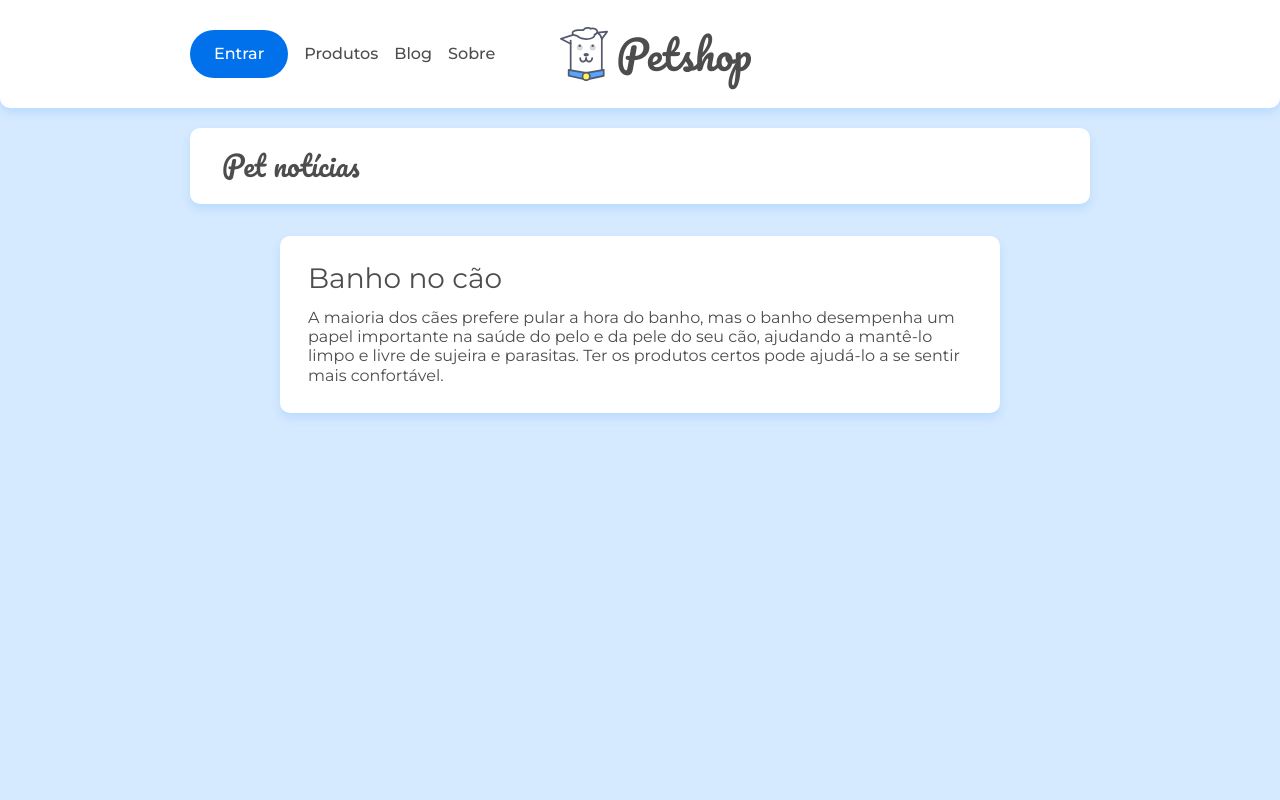
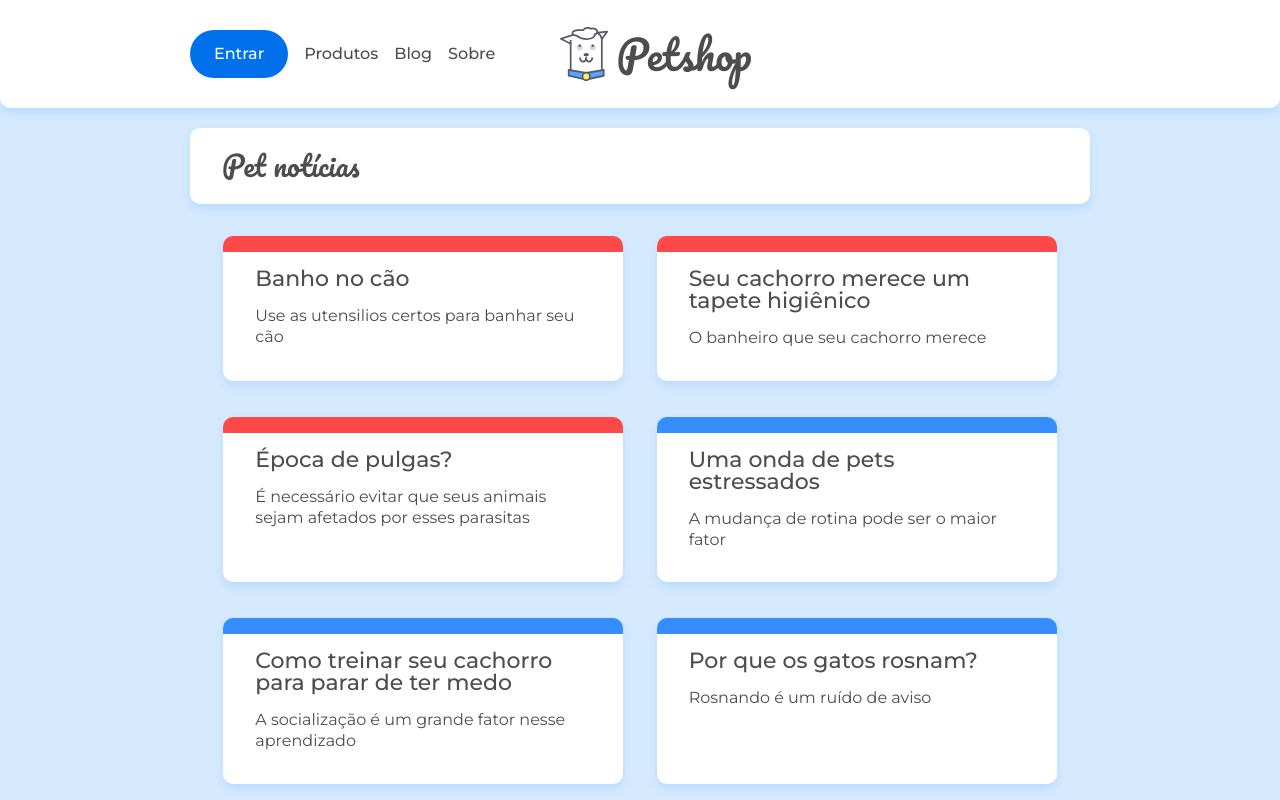
Before and after one commit to martinso-alex/react-router, a React (Create React App) app: page / in a window 1280 px wide. Shown: the top 800 px of the page. Built offline with nearby package versions, Linux system fonts and the light colour scheme; data requests are answered from the project's data file.

Commit message:
consumindo fake apir de posts

```diff
--- a/package.json
+++ b/package.json
@@ -18,7 +18,8 @@
 		"start": "react-scripts start",
 		"build": "react-scripts build",
 		"test": "react-scripts test",
-    "eject": "react-scripts eject"
+		"eject": "react-scripts eject",
+		"server": "json-server --watch db.json --port 5000"
 	},
 	"eslintConfig": {
 		"extends": [
--- /dev/null
+++ b/src/api/api.js
@@ -0,0 +1,10 @@
+import axios from "axios";
+
+export const api = axios.create({
+	baseURL: "http://localhost:5000",
+});
+
+export const busca = async (url, setDado) => {
+	const resposta = await api.get(url);
+	setDado(resposta.data);
+};
--- /dev/null
+++ b/src/components/lista-post.jsx
@@ -0,0 +1,31 @@
+import React, { useEffect, useState } from "react";
+import { Link } from "react-router-dom";
+
+import { busca } from "../api/api";
+
+export const ListaPost = (props) => {
+	const [posts, setPosts] = useState([]);
+
+	const { url } = props;
+
+	useEffect(() => {
+		async function buscaPosts() {
+			return await busca(url, setPosts);
+		}
+
+		buscaPosts();
+	});
+
+	return (
+		<section className='posts container'>
+			{posts.map((post) => (
+				<Link className={`cartao-post cartao-post--${post.categoria}`}>
+					<article key={post.id}>
+						<h3 className='cartao-post__titulo'>{post.title}</h3>
+						<p className='cartao-post__meta'>{post.metadescription}</p>
+					</article>
+				</Link>
+			))}
+		</section>
+	);
+};
--- a/src/paginas/Home.jsx
+++ b/src/paginas/Home.jsx
@@ -1,21 +1,27 @@
-import React from 'react'
+import React from "react";
+import { ListaPost } from "../components/lista-post";
 
 const Home = () => {
+	return (
+		<main>
+			<div className='container'>
+				<h2 className='titulo-pagina'>Pet notícias</h2>
+			</div>
 
-  return (
-    <main>
-      <div className="container">
-        <h2 className="titulo-pagina">Pet notícias</h2>
-      </div>
-      <section className="container flex flex--centro">
-      <article className="cartao post">
-        <h2 className="cartao__titulo">Banho no cão</h2>
-        <p className="cartao__texto">A maioria dos cães prefere pular a hora do banho, mas o banho desempenha um papel importante na saúde do pelo e da pele do seu cão, ajudando a mantê-lo limpo e livre de sujeira e parasitas. Ter os produtos certos pode ajudá-lo a se sentir mais confortável.</p>
-      </article>
-    </section>
+			<ListaPost url={"/posts"} />
+			{/* <section className='container flex flex--centro'>
+				<article className='cartao post'>
+					<h2 className='cartao__titulo'>Banho no cão</h2>
+					<p className='cartao__texto'>
+						A maioria dos cães prefere pular a hora do banho, mas o banho
+						desempenha um papel importante na saúde do pelo e da pele do seu
+						cão, ajudando a mantê-lo limpo e livre de sujeira e parasitas. Ter
+						os produtos certos pode ajudá-lo a se sentir mais confortável.
+					</p>
+				</article>
+			</section> */}
+		</main>
+	);
+};
 
-    </main>
-  )
-}
-
-export default Home
+export default Home;
```
Lines whose indentation alone changed are shown as unchanged.
